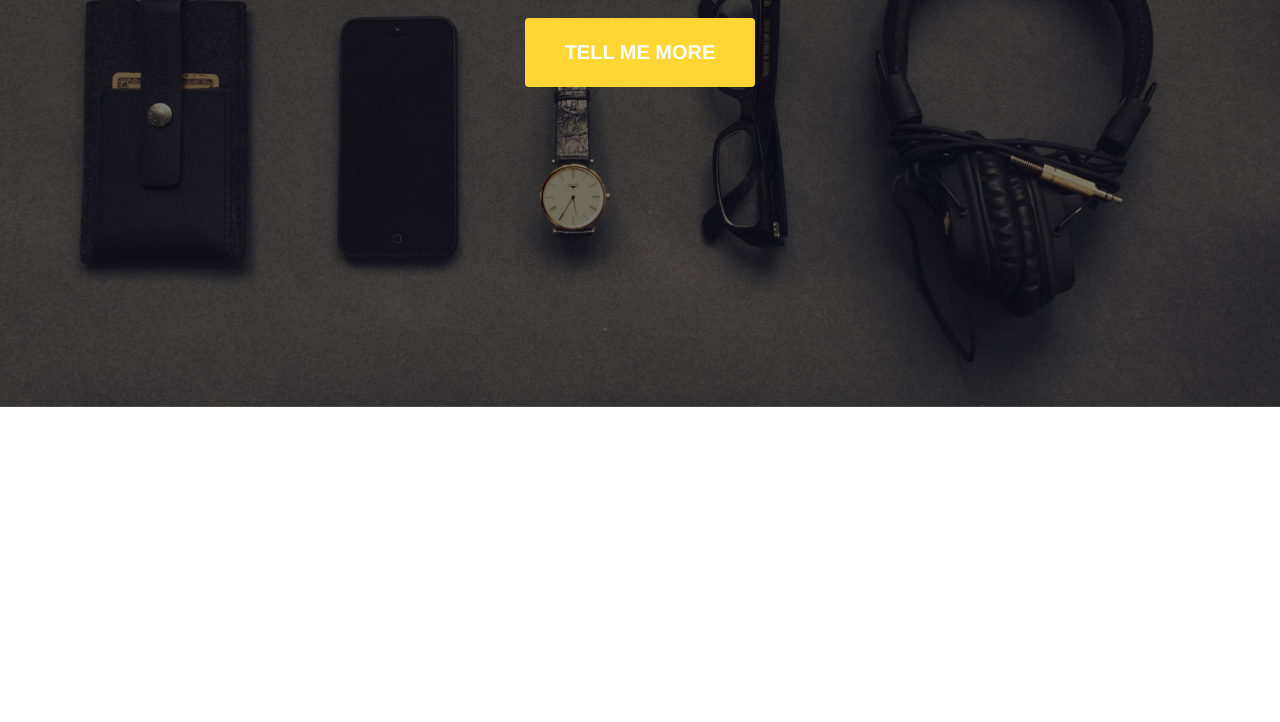
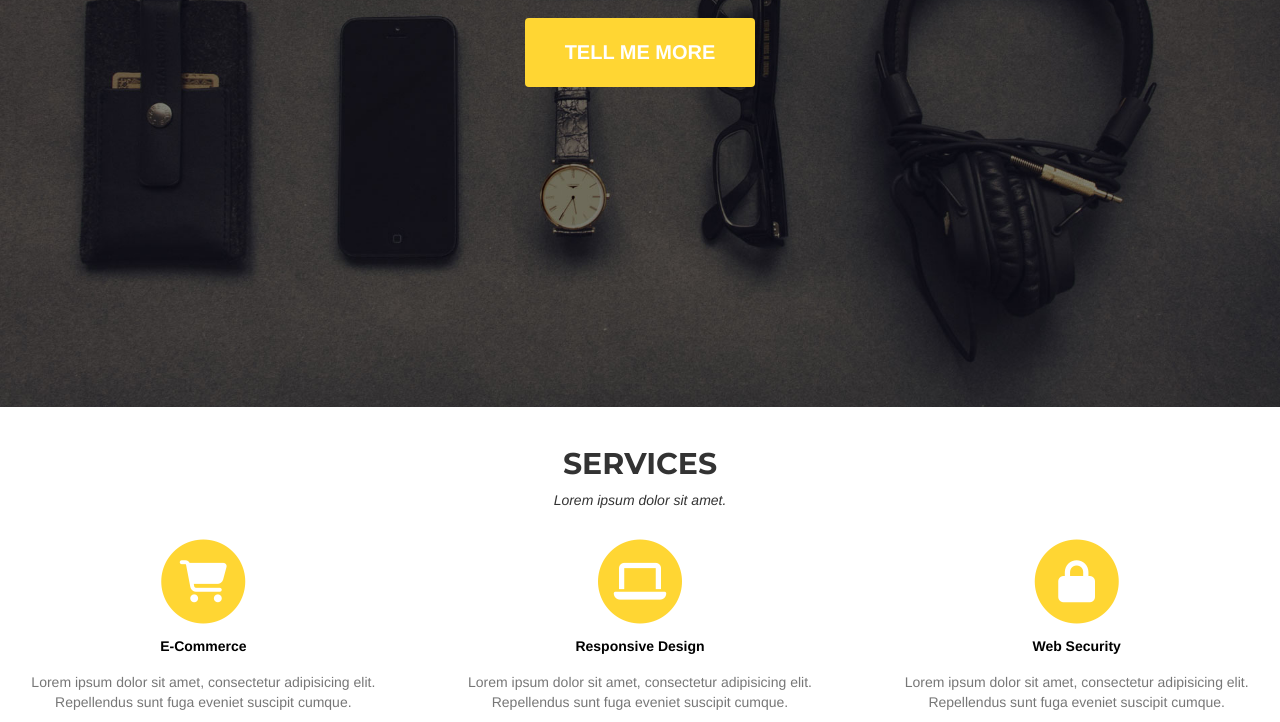
Before and after one commit to kathmarioly/lab-studio, a plain HTML site: page index.html in a window 1280 px wide. Shown: the part 393-1115 px from the top of the page. Before the commit the page ends 800 px from the top, so only its background shows below. Drawn offline with nearby package versions, Linux system fonts and the light colour scheme; a web font is replaced by a local one.

Commit message:
Section:services

```diff
--- a/assets/css/styles.css
+++ b/assets/css/styles.css
@@ -1,4 +1,3 @@
-
 .navbar-inverse {
     background-color: transparent;
     border-color: transparent;
@@ -88,3 +87,56 @@ a:hover {
     white-space: nowrap;
     vertical-align: middle;
  }
+
+/*Seccipon servicios*/
+
+#text-superior{
+    padding: 20px;
+}
+
+.fa {
+    display: inline-block;
+    font: 14px;
+}
+.fa-stack-2x {
+    font-size: 6em;
+    color: #ffd633;
+}
+.fa-stack-1x, .fa-stack-2x {
+    position: absolute;
+    left: 0;
+    width: 100%;
+    text-align: center;
+    }
+.fa-stack-1x {
+    font-size: 3em;
+    padding: 11px 5px;
+    color: #fff;
+}
+
+
+
+.serv {
+    font-size: 14px;
+    line-height: 1.75;
+    color: black;
+    margin-top: 91px;
+    padding: 3px;
+}
+
+
+.texto{
+    color:#777;
+}
+
+.titulo-serv{
+font-family: Montserrat,"Helvetica Neue",Helvetica,Arial,sans-serif;
+    text-transform: uppercase;
+    font-weight: 700;
+}
+
+.parrafo-serv{
+    font-family: "Droid Serif","Helvetica Neue",Helvetica,Arial,sans-serif;
+    font-style: italic;
+
+}
--- a/index.html
+++ b/index.html
@@ -54,8 +54,8 @@
 	<!--Portada-->
 	<header>
 		<div class="container" id="welcome">
-			<div class="row" id="row-1">
-				<div class="col-lg-12 col-md-12 col-sm-12 col-xs-12 text-center">
+		<div class="row" id="row-1">
+			<div class="col-lg-12 col-md-12 col-sm-12 col-xs-12 text-center">
 					<h2 id="subtitulo">Welcome To Our Studio!</h2>
 					<h1 id="titulo"><strong>IT'S NICE TO MEET YOU</strong></h1>
 					<a href="#services" class="btn-home"><strong>TELL ME MORE</strong></a>
@@ -64,4 +64,48 @@
 		</div>
 
 	</header>
-	<!
+
+
+	<!--Sección dos "SERVICIOS"-->
+	<section id="servicios">
+		<div class="row" id="caja-servicio">
+			<div class="col-lg-12 col-md-12 col-sm-12 col-xs-12 text-center" id="text-superior">
+					<h2 class="titulo-serv"><strong>SERVICES</strong></h2>
+					<p class="parrafo-serv">Lorem ipsum dolor sit amet.</p>
+				</div>
+				<br><br>
+		<div class="box-services" id="e-commerce">
+			<div class="col-lg-4 col-md-4 col-sm-4 col-xs-4 text-center">
+				<span>
+					<i class="fa fa-circle fa-stack-2x text primary" aria-hidden="true"></i>
+			 		<i class="fa fa-shopping-cart fa-stack-1x fa-inverse" aria-hidden="true"></i>
+			 		</span>
+			 		<h4 class="serv"><strong>E-Commerce</strong></h4>
+					<p class="texto">Lorem ipsum dolor sit amet, consectetur adipisicing elit. Repellendus sunt fuga eveniet suscipit cumque.</p>
+
+			</div>
+		</div>
+		<div class="box-services" id="responsive-design">
+			<div class="col-lg-4 col-md-4 col-sm-4 col-xs-4 text-center">
+			<span>
+					<i class="fa fa-circle fa-stack-2x text primary" aria-hidden="true"></i>
+			 		<i class="fa fa-laptop fa-stack-1x fa-inverse" aria-hidden="true"></i>
+			 		</span>
+			 		<h4 class="serv"><strong>Responsive Design</strong></h4>
+					<p class="texto">Lorem ipsum dolor sit amet, consectetur adipisicing elit. Repellendus sunt fuga eveniet suscipit cumque.</p>
+			</div>
+		</div>
+		<div class="box-services" id="web-security">
+			<div class="col-lg-4 col-md-4 col-sm-4 col-xs-4 text-center">
+			<span>
+					<i class="fa fa-circle fa-stack-2x text primary" aria-hidden="true"></i>
+			 		<i class="fa fa-lock fa-stack-1x fa-inverse" aria-hidden="true"></i>
+			 		</span>
+			 		<h4 class="serv"><strong>Web Security</strong></h4>
+					<p class="texto">Lorem ipsum dolor sit amet, consectetur adipisicing elit. Repellendus sunt fuga eveniet suscipit cumque.</p>
+
+			</div>
+		</div>
+		</div>
+
+	</section>
```
Lines whose indentation alone changed are shown as unchanged.
